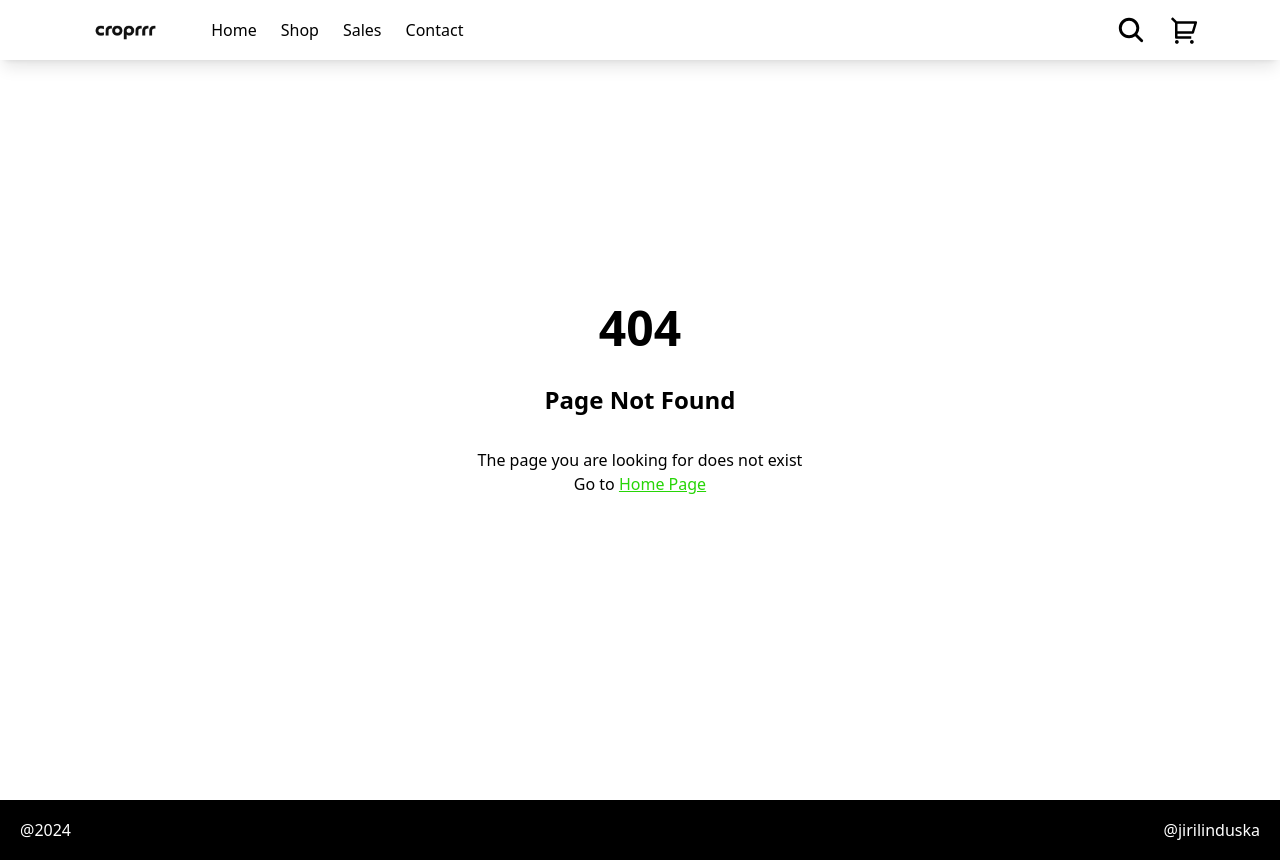
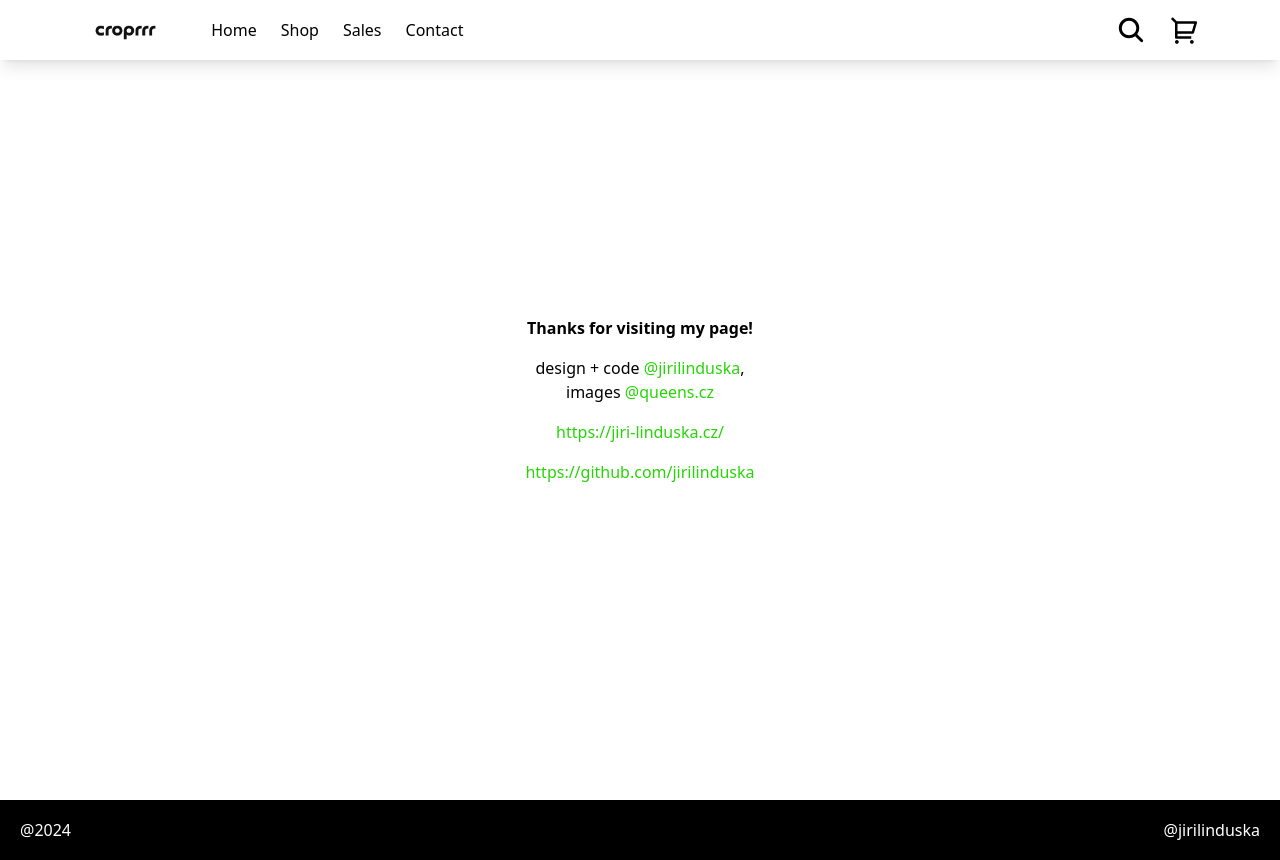
Before and after one commit to Jirilinduska/croprrr, a React (Create React App) app: page /contact in a window 1280 px wide. Before the commit this address had no page. Built offline with nearby package versions, Linux system fonts and the light colour scheme.

Commit message:
Add contact page, update document titles on each  page.

```diff
--- a/src/App.tsx
+++ b/src/App.tsx
@@ -7,6 +7,7 @@ import Shop from "./pages/Shop/Shop"
 import Preview from "./pages/Preview/Preview"
 import Cart from "./pages/Cart/Cart"
 import Sales from "./pages/Sales/Sales"
+import Contact from "./pages/Contact/Contact"
 import Error from "./pages/Error/Error"
 
 const App = () => {
@@ -28,6 +29,8 @@ const App = () => {
 
                 <Route path="/sales" element={ <Sales /> } />
 
+                <Route path="/contact" element={ <Contact /> } />
+
                 <Route path="*" element={ <Error /> } />
 
             </Route>
--- a/src/components/CartPreviewHeader/CartPreviewHeader.tsx
+++ b/src/components/CartPreviewHeader/CartPreviewHeader.tsx
@@ -32,7 +32,7 @@ const CartPreviewHeader: React.FC<CartPreviewHeaderProps> = ( { closeCartPreview
 
         { currentCart && currentCart.length === 0 &&
             <div className="flex items-center justify-center h-full w-full">
-                <p className="text-center">ShoppingCart is empty!</p>
+                <p className="text-center">Shopping cart is empty...</p>
             </div>
         }
 
@@ -60,6 +60,7 @@ const CartPreviewHeader: React.FC<CartPreviewHeaderProps> = ( { closeCartPreview
             </div>
         }
 
+        { currentCart && currentCart.length >= 1 &&
             <div className="absolute bottom-[60px] h-[40px] w-full pl-4 text-lg left-0 flex justify-between items-center bg-primary">
 
                 <p className="text-sm font-bold">Total Price: {totalPrice.toFixed(2)}€</p>
@@ -73,6 +74,7 @@ const CartPreviewHeader: React.FC<CartPreviewHeaderProps> = ( { closeCartPreview
                 </Link>
 
             </div>
+        }
 
     </div>
   )
--- /dev/null
+++ b/src/components/ContactSection/ContactSection.tsx
@@ -0,0 +1,31 @@
+
+import { Link } from "react-router-dom"
+
+const ContactSection = () => {
+
+  return (
+        <section className="w-full h-[100vh] flex flex-col items-center justify-center gap-4">
+
+            <h2 className="font-bold">Thanks for visiting my page!</h2>
+
+            <p className="text-center">design + code <Link to="https://jiri-linduska.cz" className="text-main-default transition duration-500 hover:text-main-dark hover:underline">@jirilinduska</Link>, <br /> images <Link to="https://www.queens.cz" className="text-main-default transition duration-500 hover:text-main-dark hover:underline">@queens.cz</Link> </p>
+
+            <Link
+                to="https://jiri-linduska.cz"
+                className="text-main-default transition duration-500 hover:text-main-dark hover:underline"
+            >
+                https://jiri-linduska.cz/
+            </Link>
+
+            <Link
+                to="https://github.com/Jirilinduska"
+                className="text-main-default transition duration-500 hover:text-main-dark hover:underline"
+            >
+                https://github.com/jirilinduska
+            </Link>
+
+        </section>
+  )
+}
+
+export default ContactSection
--- a/src/components/Header/Header.tsx
+++ b/src/components/Header/Header.tsx
@@ -61,7 +61,7 @@ const Header = () => {
 
             <NavLink onClick={ () => setShowNav(false) } to="/sales" className="text-secondary hover:underline">Sales</NavLink>
 
-            <NavLink onClick={ () => setShowNav(false) } to="/" className="text-secondary hover:underline">Contact</NavLink>
+            <NavLink onClick={ () => setShowNav(false) } to="/contact" className="text-secondary hover:underline">Contact</NavLink>
 
         </nav>
 
--- a/src/pages/Cart/Cart.tsx
+++ b/src/pages/Cart/Cart.tsx
@@ -1,8 +1,14 @@
 
 import CartItems from "../../components/CartItems/CartItems"
 import IconsContact from "../../components/IconsContact/IconsContact"
+import { useEffect } from "react"
 
 const Cart = () => {
+
+  useEffect( () => {
+    document.title = 'Croprrr 🛒 | Cart '
+  }, [])
+
   return (
     <>
         <CartItems />
--- /dev/null
+++ b/src/pages/Contact/Contact.tsx
@@ -0,0 +1,17 @@
+import ContactSection from "../../components/ContactSection/ContactSection"
+import { useEffect } from "react"
+
+const Contact = () => {
+
+  useEffect( () => {
+    document.title = 'Croprrr 🛒 | Contact'
+  }, [])
+
+  return (
+    <>
+        <ContactSection />
+    </>
+  )
+}
+
+export default Contact
--- a/src/pages/Error/Error.tsx
+++ b/src/pages/Error/Error.tsx
@@ -1,7 +1,13 @@
 
 import ErrorPageSection from "../../components/ErrorPageSection/ErrorPageSection"
+import { useEffect } from "react"
 
 const Error = () => {
+
+  useEffect( () => {
+    document.title = '404 PAGE NOT FOUND | Croprrr 🛒'
+  }, [])
+
   return (
     <>
         <ErrorPageSection />
--- a/src/pages/Home/Home.tsx
+++ b/src/pages/Home/Home.tsx
@@ -4,8 +4,14 @@ import ItemsGrid from "../../components/ItemsGrid/ItemsGrid"
 import Newsletter from "../../components/Newsletter/Newsletter"
 import SliderItems from "../../components/SliderItems/SliderItems"
 import IconsContact from "../../components/IconsContact/IconsContact"
+import { useEffect } from "react"
 
 const Home = () => {
+
+  useEffect( () => {
+    document.title = 'Croprrr 🛒'
+  }, [])
+
   return (
     <>
         <Hero />
--- a/src/pages/Preview/Preview.tsx
+++ b/src/pages/Preview/Preview.tsx
@@ -29,6 +29,7 @@ const Preview = () => {
 
     useEffect( () => {
         findItem()
+        document.title = oneItem ? `${oneItem.title} | Croprrr 🛒 ` : 'Croprrr 🛒'
     }, [findItem, itemID] )
 
   return (
--- a/src/pages/Sales/Sales.tsx
+++ b/src/pages/Sales/Sales.tsx
@@ -1,8 +1,13 @@
 
 import SalesSection from "../../components/SalesSection/SalesSection"
 import IconsContact from "../../components/IconsContact/IconsContact"
+import { useEffect } from "react"
 
 const Sales = () => {
+
+  useEffect( () => {
+    document.title = 'Croprrr 🛒 | Sales '
+  }, [])
 
   return (
     <>
--- a/src/pages/Shop/Shop.tsx
+++ b/src/pages/Shop/Shop.tsx
@@ -1,7 +1,12 @@
 
+import { useEffect } from "react"
 import ShopSection from "../../components/ShopSection/ShopSection"
 
 const Shop = () => {
+
+  useEffect( () => {
+    document.title = 'Croprrr 🛒 | Shop '
+  }, [])
 
   return (
     <>
```
Lines whose indentation alone changed are shown as unchanged.
